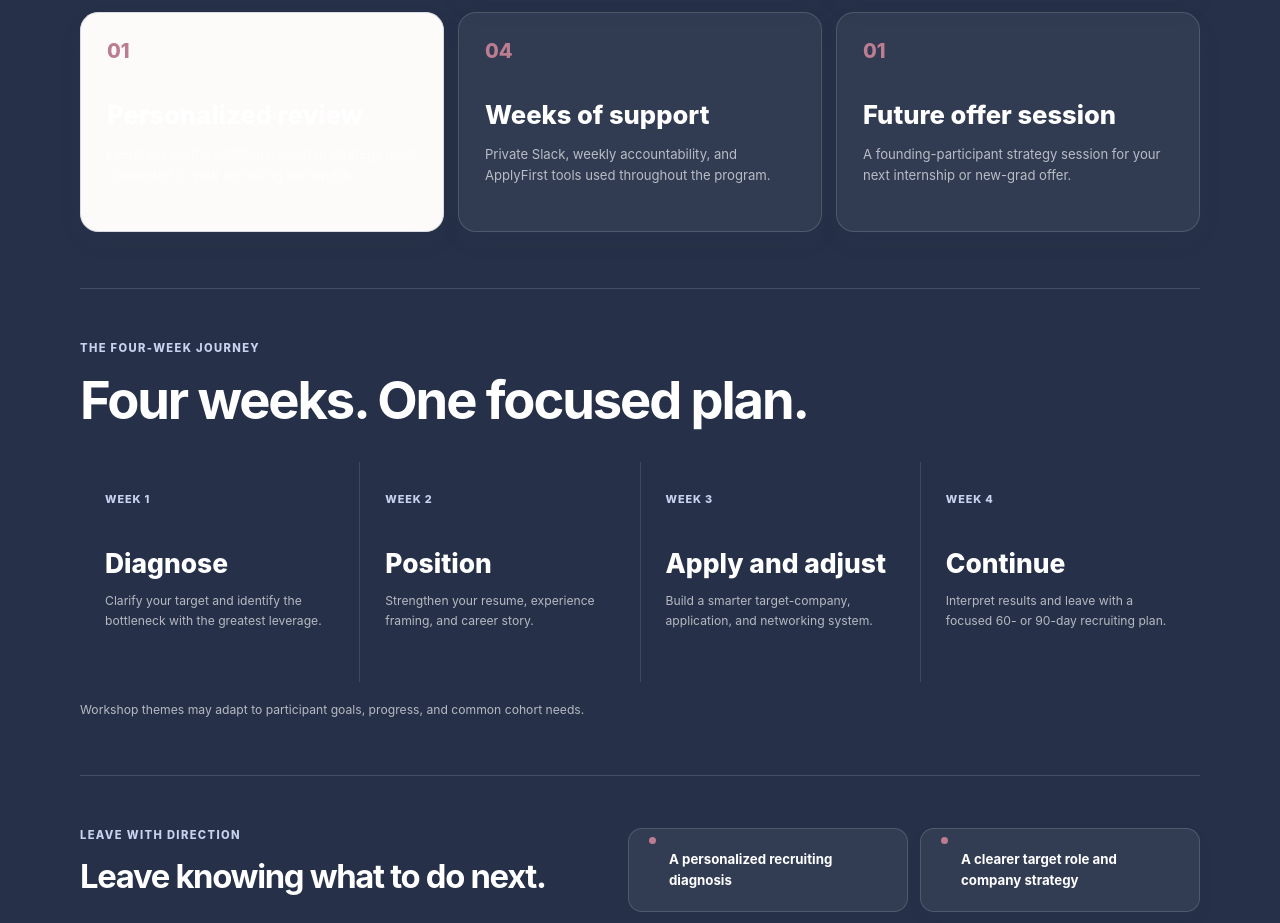
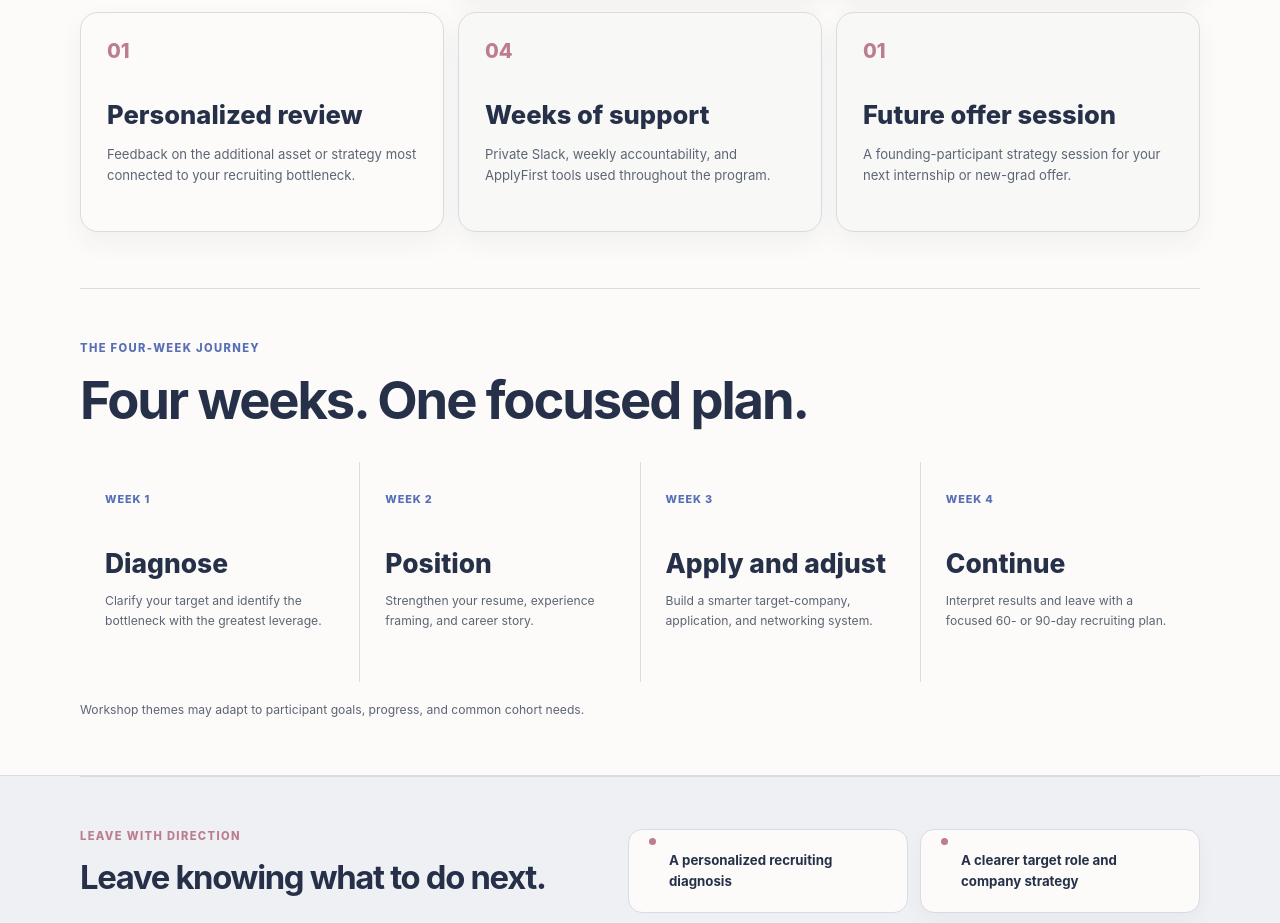
Before and after one commit to kelly0921/recruiting-season-accelerator-application, a React (Vite) app: page / in a window 1280 px wide. Shown: the part 2741-3664 px from the top of the page. Built offline with nearby package versions, Linux system fonts and the light colour scheme.

Commit message:
Lighten program and outcomes sections

```diff
--- a/src/styles.css
+++ b/src/styles.css
@@ -4319,10 +4319,15 @@ body {
   background: rgba(246, 245, 243, 0.96);
 }
 
-.included-section,
+.included-section {
+  background: var(--paper);
+  color: var(--navy);
+}
+
 .outcome-section {
-  background: var(--navy);
-  color: white;
+  border-top: 1px solid var(--line);
+  background: var(--paper-soft);
+  color: var(--navy);
 }
 
 .included-section .landing-section-heading h2,
@@ -4330,7 +4335,7 @@ body {
 .outcome-section .landing-section-heading h2,
 .included-grid h3,
 .journey h4 {
-  color: white;
+  color: var(--navy);
 }
 
 .included-section .landing-section-heading > p:last-child,
@@ -4338,7 +4343,16 @@ body {
 .journey li p,
 .journey > small,
 .outcome-disclaimer {
-  color: rgba(255, 255, 255, 0.66);
+  color: var(--copy);
+}
+
+.included-section .eyebrow,
+.journey li > span {
+  color: var(--blue);
+}
+
+.outcome-section .eyebrow {
+  color: var(--rose);
 }
 
 .included-grid article,
@@ -4346,16 +4360,16 @@ body {
 .included-grid article:nth-child(3),
 .included-grid article:nth-child(5),
 .included-grid article:nth-child(6) {
-  border-color: rgba(255, 255, 255, 0.14);
-  background: rgba(255, 255, 255, 0.055);
+  border-color: var(--line);
+  background: #f8f8f7;
 }
 
 .journey {
-  border-top-color: rgba(255, 255, 255, 0.14);
+  border-top-color: var(--line);
 }
 
 .journey ol {
-  background: rgba(255, 255, 255, 0.12);
+  background: var(--line);
 }
 
 .journey li,
@@ -4363,19 +4377,19 @@ body {
 .journey li:nth-child(2),
 .journey li:nth-child(3),
 .journey li:nth-child(4) {
-  background: var(--navy);
+  background: var(--paper);
 }
 
 .outcome-section .outcome-layout {
-  border-top-color: rgba(255, 255, 255, 0.14);
+  border-top-color: var(--line);
 }
 
 .outcome-list li,
 .outcome-list li:nth-child(2n),
 .outcome-list li:nth-last-child(-n + 2) {
-  border-color: rgba(255, 255, 255, 0.14);
-  background: rgba(255, 255, 255, 0.06);
-  color: white;
+  border-color: var(--line);
+  background: var(--paper);
+  color: var(--navy);
 }
 
 .pricing-section,
```
